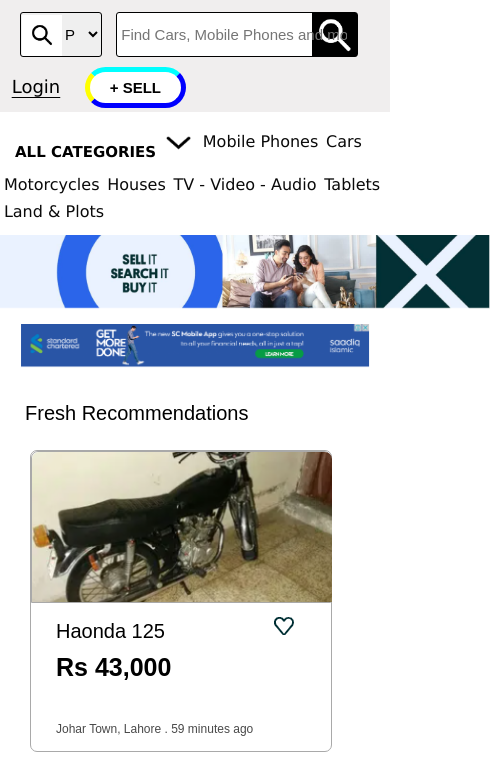
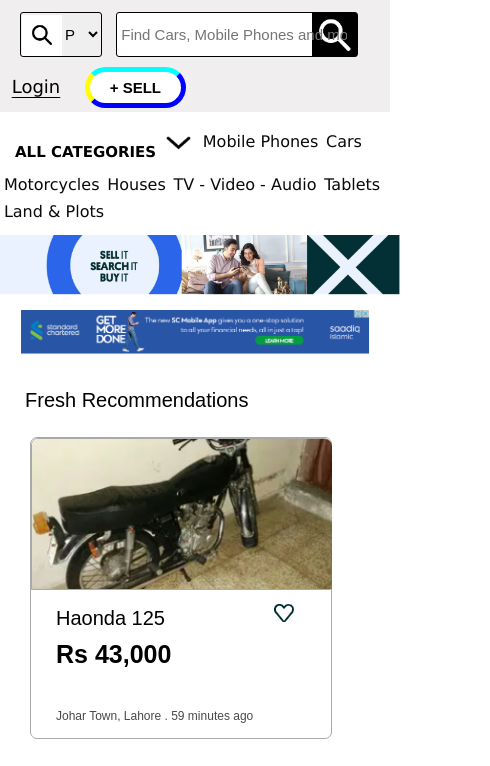
Before and after one commit to AyeshaAmdani661/OLX-Replica, a plain HTML site: page index.html in a window 390 px wide. Shown: the part 32-798 px from the top of the page, 490 px wide, since content can reach past the window. Drawn offline with Linux system fonts and the light colour scheme.

Commit message:
add media curey

```diff
--- a/style.css
+++ b/style.css
@@ -1,6 +1,5 @@
 body {
     font-family: Arial, Helvetica, sans-serif;
-    overflow-x: hidden;
     margin: 0px;
 }
 
@@ -477,7 +476,7 @@ footer {
         margin-left: 3%;
     }
 
-    .image5, .image8 {
+    .image5, .image8,.class5{
         width: 1280px;
     }
 
@@ -491,19 +490,19 @@ footer {
         margin: 15px 10px 10px 20px;
     }
 
-    .image5, .image8 {
+    .image5, .image8 ,.class5{
         width: 1180px;
     }
 }
 
 @media all and (max-width:1000px) {
-    .image5, .image8 {
+    .image5, .image8 ,.class5{
         width: 1080px;
     }
 }
 
 @media all and (max-width:1000px) {
-    .image5, .image8 {
+    .image5, .image8 ,.class5{
         width: 980px;
     }
 
@@ -521,7 +520,7 @@ footer {
 }
 
 @media all and (max-width:900px) {
-    .image5, .image8 {
+    .image5, .image8 ,.class5{
         width: 880px;
     }
 
@@ -539,7 +538,7 @@ footer {
 }
 
 @media all and (max-width:800px) {
-    .image5, .image8 {
+    .image5, .image8 ,.class5{
         width: 770px;
     }
 
@@ -571,13 +570,25 @@ footer {
 }
 
 @media all and (max-width:600px) {
-    .image5, .image8 {
+    .image5, .image8,.class5{
         width: 590px;
     }
 }
 
 @media all and (max-width:500px) {
-    .image5, .image8 {
+    .image5, .image8 ,.class5{
         width: 490px;
     }
 }
+
+@media all and (max-width:470px) {
+    .image5, .image8,.class5{
+        width: 470px;
+    }
+}
+
+@media all and (max-width:400px) {
+    .image5, .image8 ,.class5{
+        width: 400px;
+    }
+}
```
Also changed, not shown: index.html (+1 -1 lines).
